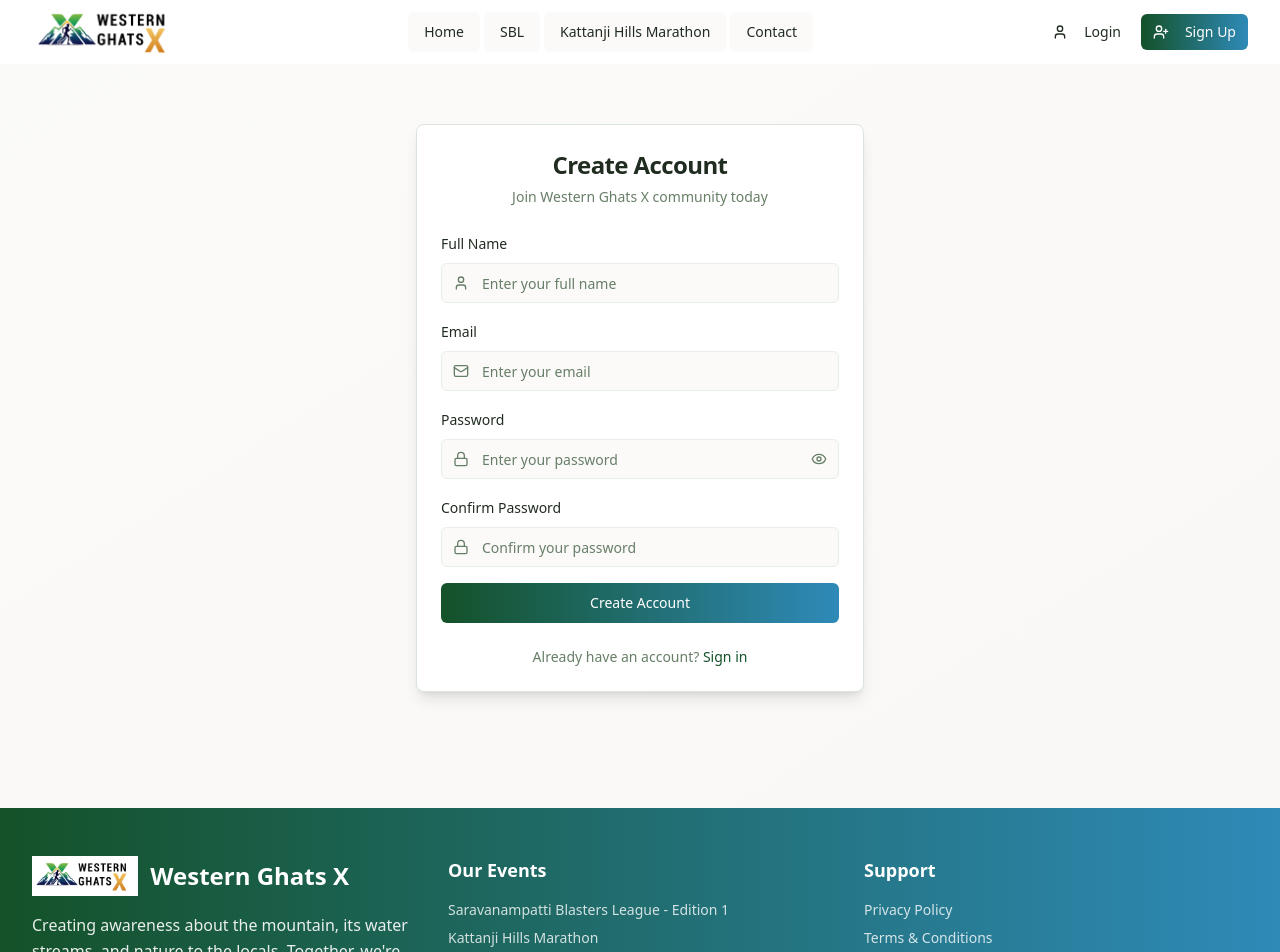
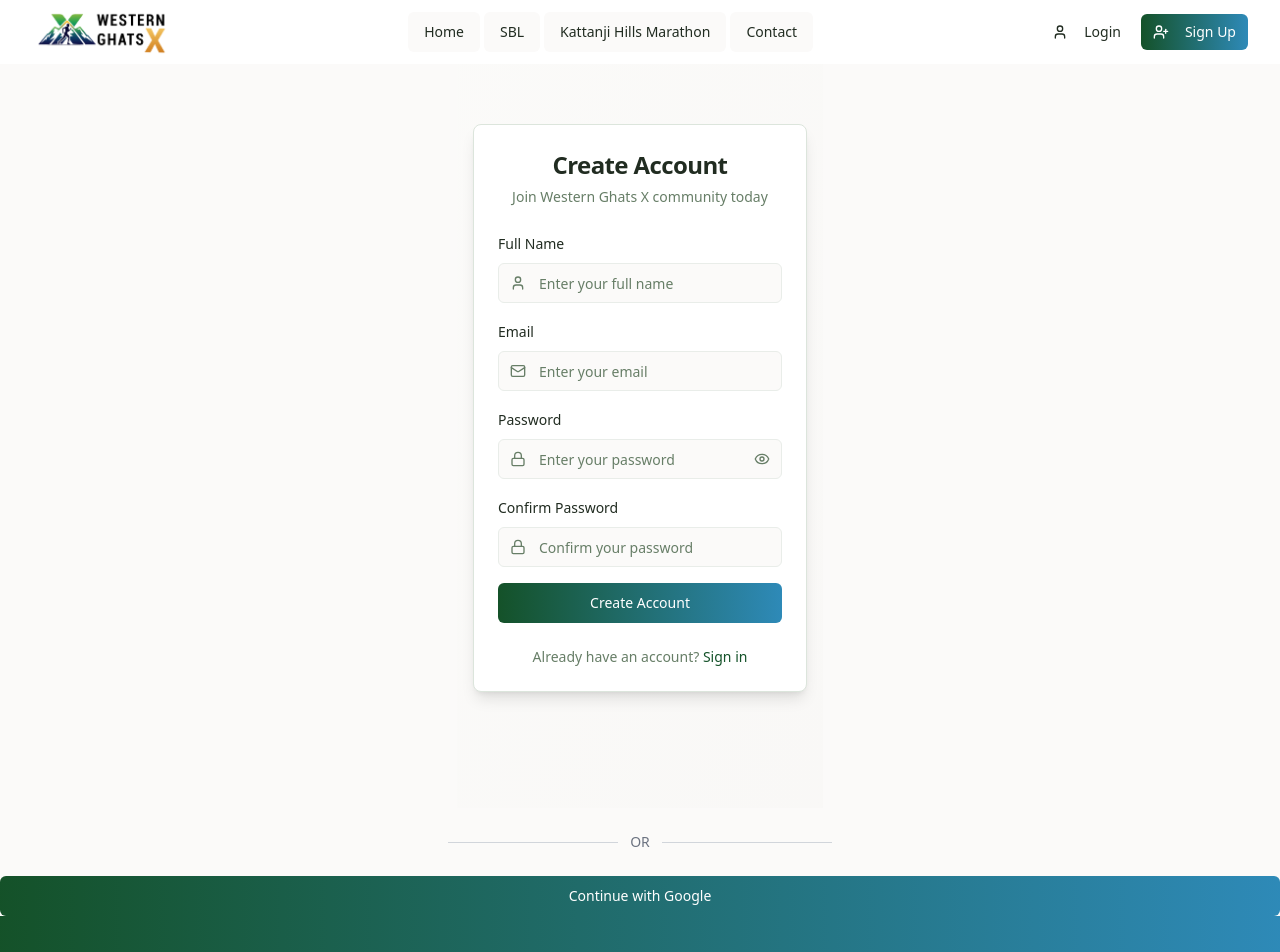
Before and after one commit to sathiyamoorthybot/western-ghats-x, a React (Vite) app: page /signup in a window 1280 px wide. Shown: the top 952 px of the page. Built offline with nearby package versions, Linux system fonts and the light colour scheme.

Commit message:
Update SignUp.tsx

```diff
--- a/src/pages/SignUp.tsx
+++ b/src/pages/SignUp.tsx
@@ -1,14 +1,27 @@
 import AuthForm from "@/components/AuthForm";
 import Header from "@/components/Header";
 import Footer from "@/components/Footer";
+import GoogleSignInButton from "@/components/GoogleSignInButton";
 
 const SignUp = () => {
   return (
     <div className="min-h-screen flex flex-col">
       <Header />
-      <div className="flex-1 pt-2">
+      <div className="flex-1 pt-2 flex flex-col items-center">
+        {/* Existing signup form */}
         <AuthForm type="signup" />
+
+        {/* Divider */}
+        <div className="my-6 flex items-center w-full max-w-sm">
+          <div className="flex-grow border-t border-gray-300"></div>
+          <span className="mx-3 text-gray-500 text-sm">OR</span>
+          <div className="flex-grow border-t border-gray-300"></div>
+        </div>
+
+        {/* Google Sign-in Button */}
+        <GoogleSignInButton />
       </div>
+      <Footer />
     </div>
   );
 };
```
